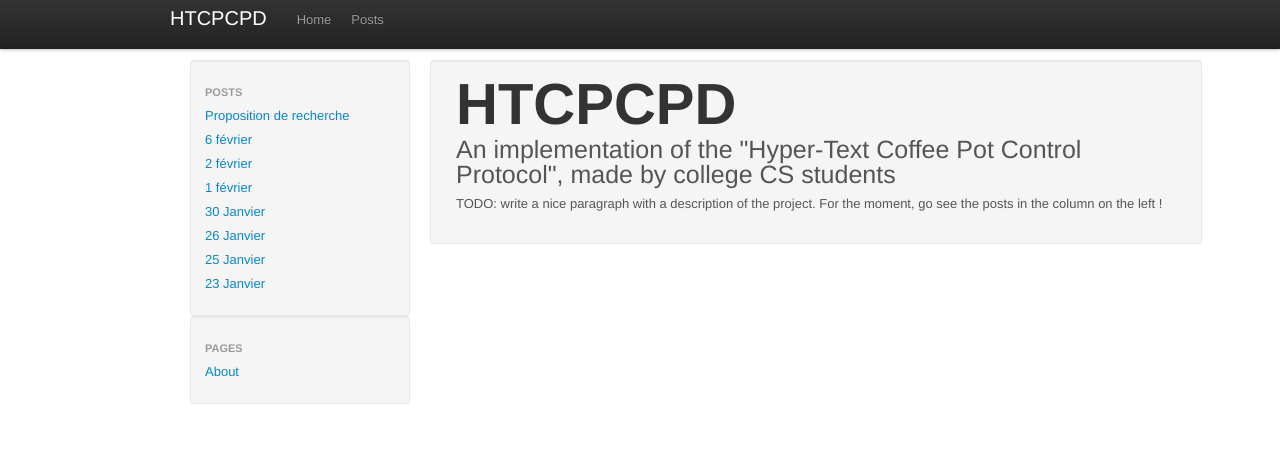
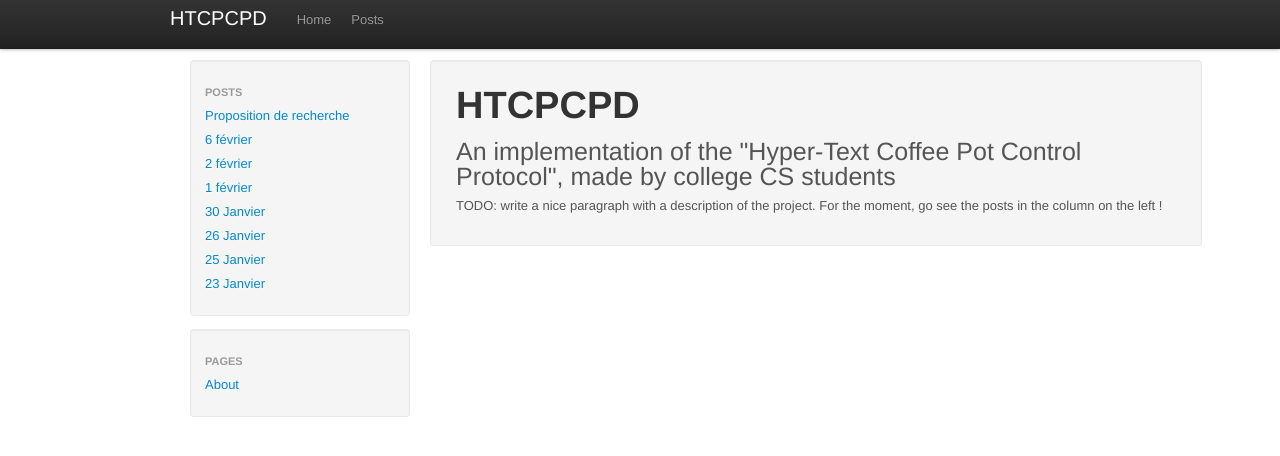
Before and after one commit to gelendir/htcpcpd, a Jekyll site: the page built from index.html, in a window 1280 px wide. Shown: the top 456 px of the page. Built offline with Jekyll 4.4.1, drawn with Linux system fonts in a browser that asks for light colours.

Commit message:
tweak css

```diff
--- a/css/custom.css
+++ b/css/custom.css
@@ -14,7 +14,7 @@ body {
 header.head h1,
 .post h1
 {
-    font-size: 58px;
+    font-size: 38px;
     margin-bottom: 15px;
 }
 
@@ -24,11 +24,25 @@ header.head p {
     line-height: 1;
 }
 
+.post h1 {
+    line-height: 1;
+}
+
 .post h2 {
     margin-bottom: 9px;
-    font-size: 18px;
+    font-size: 24px;
+    font-weight: bold;
+}
+
+
+.post h3 {
+    font-size: 16px;
 }
 
 .post p {
     margin-bottom: 5px;
 }
+
+.nav.list {
+    margin-bottom: 1em;
+}
```
